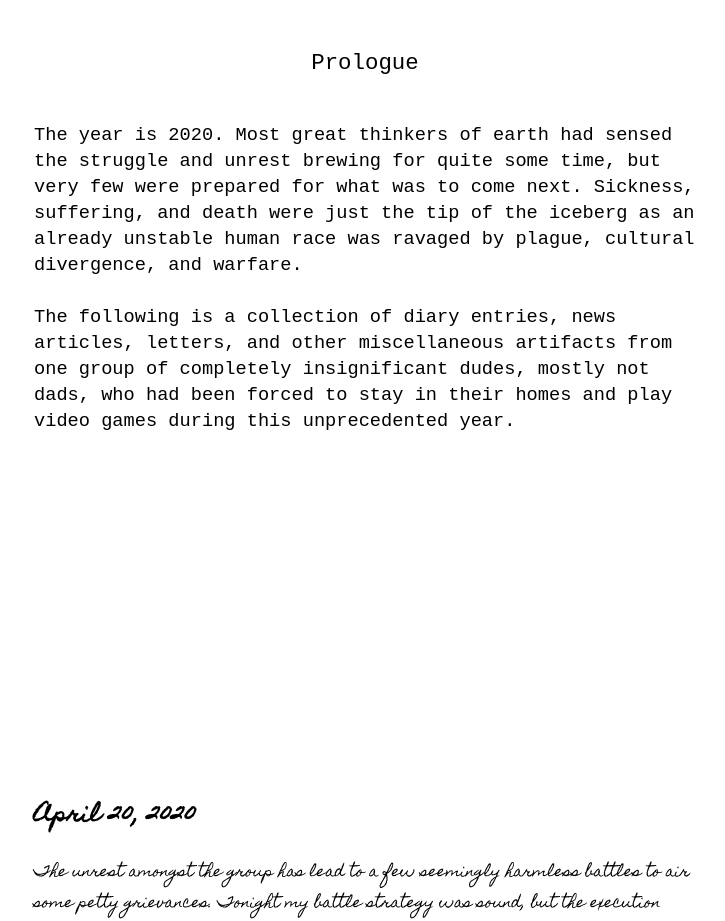
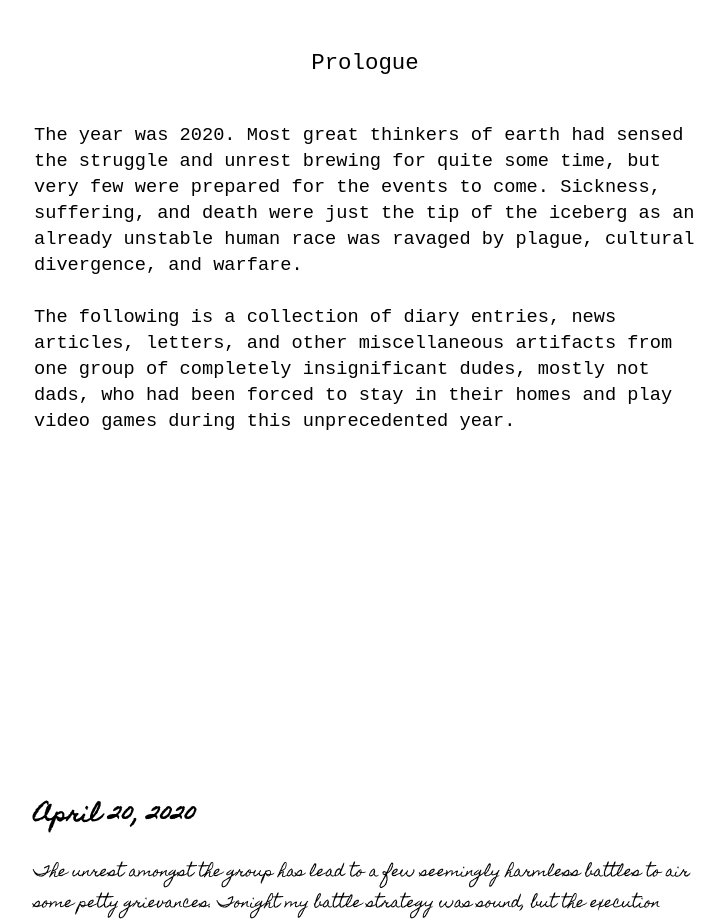
Before and after one commit to kduckets/tfw, a Next.js app: page / in a window 1280 px wide. Shown: the part 780-1701 px from the top of the page, without its empty margins (275-1000 px from the left). Built offline with nearby package versions, Linux system fonts and the light colour scheme; a web font is replaced by a local one.

Commit message:
Update index.js

```diff
--- a/pages/index.js
+++ b/pages/index.js
@@ -19,8 +19,8 @@ export default function Home() {
 
         <div className="prologue">
         <p>Prologue</p>
-        <p><small>The year is 2020. Most great thinkers of earth had sensed the struggle and unrest brewing for quite some time,
-          but very few were prepared for what was to come next. Sickness, suffering, and death were just the tip of the iceberg
+        <p><small>The year was 2020. Most great thinkers of earth had sensed the struggle and unrest brewing for quite some time,
+          but very few were prepared for the events to come. Sickness, suffering, and death were just the tip of the iceberg
            as an already unstable human race was ravaged by plague, cultural divergence, and warfare.
            <br/>
            <br/>
```
